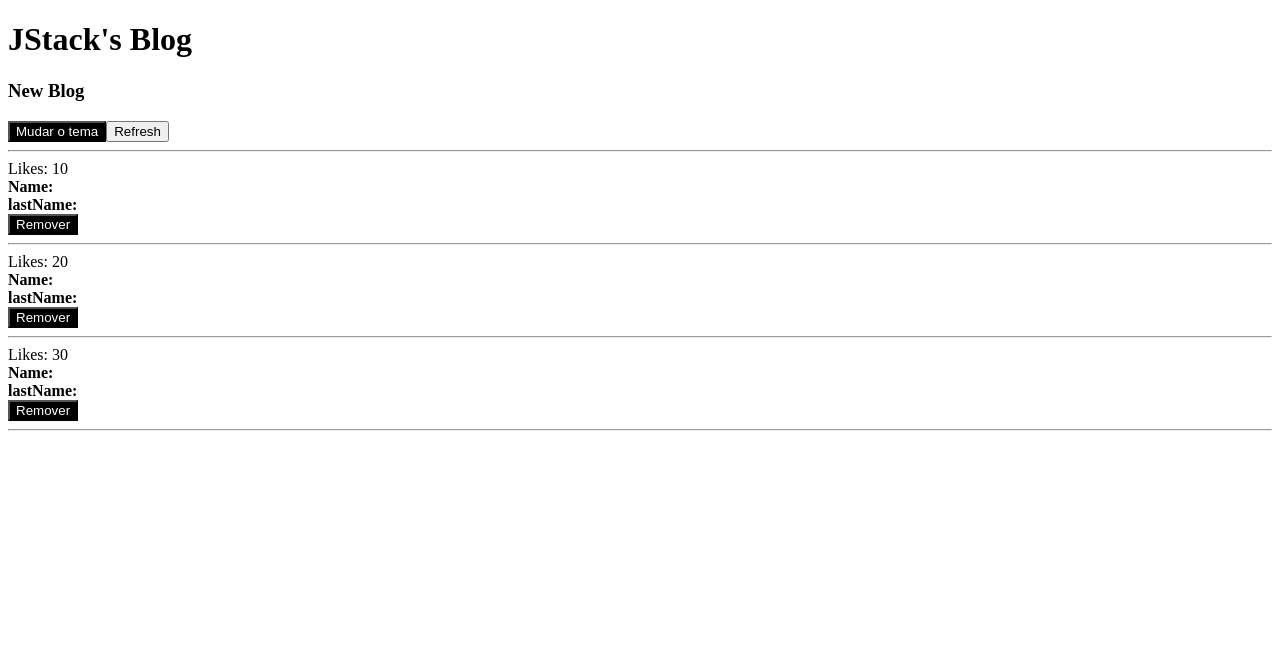
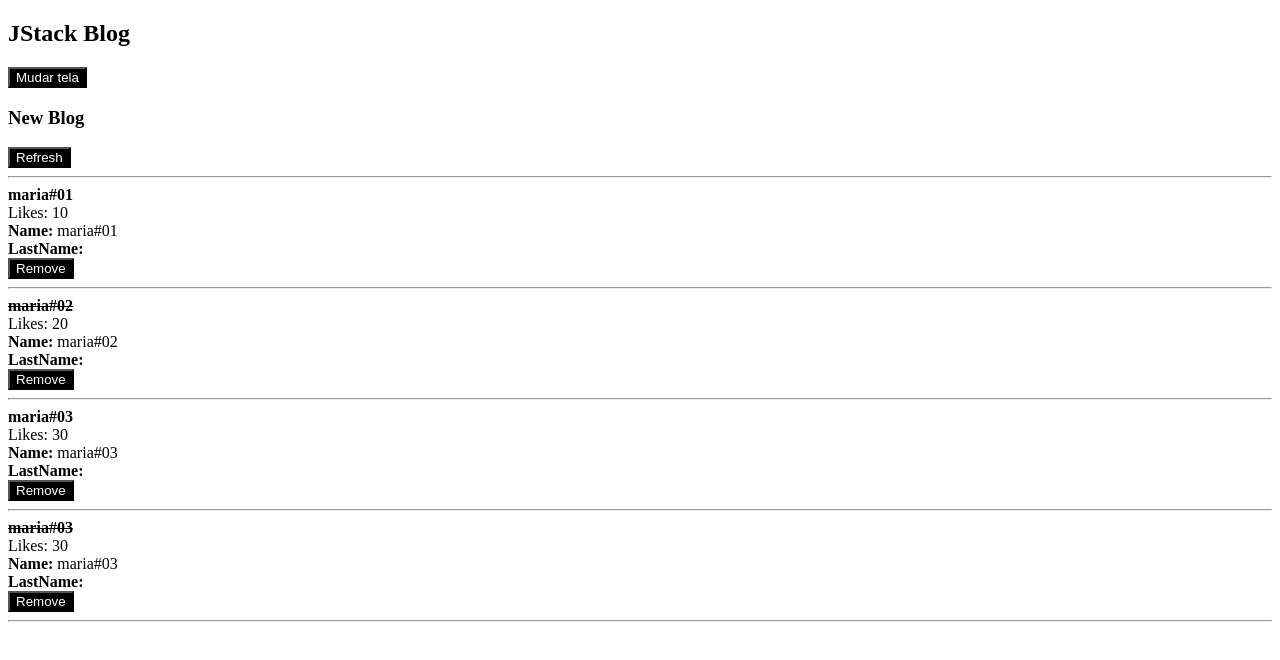
Before and after one commit to JosefStonon/React, a React app: page / in a window 1280 px wide. Shown: the top 660 px of the page. Built offline with nearby package versions, Linux system fonts and the light colour scheme.

Commit message:
contectAPI Driling

```diff
--- a/src/App.js
+++ b/src/App.js
@@ -1,20 +1,26 @@
-import React, { useState, createContext } from 'react';
+import React, { useState } from 'react';
 
+import Header from './Header';
 import Post from './Post';
-import Blog from './Blog';
-import { ThemeProvider } from './ThemeContext';
+import Button from './Button';
 
 
 export default function App() {
+  const [theme, setTheme] = useState('dark')
 
 
   const [posts, setPost] = useState([
-    {id: Math.random(), name: 'name#01', lastName: 'lastName#01', likes: 10},
-    {id: Math.random(), name: 'name#02', lastName: 'lastName#02', likes: 20},
-    {id: Math.random(), name: 'name#03', lastName: 'lastName#03', likes: 30},
+    {id: Math.random(), name: 'maria#01', lastName: 'lastname#01', likes: 10, read: false},
+    {id: Math.random(), name: 'maria#02', lastName: 'lastname#02', likes: 20, read: true},
+    {id: Math.random(), name: 'maria#03', lastName: 'lastname#03', likes: 30, read: false},
+    {id: Math.random(), name: 'maria#03', lastName: 'lastname#03', likes: 30, read: true},
   ]);
 
-
+  function handleToggleTheme() {
+    setTheme((prevState) => prevState == 'dark'
+    ? 'light'
+    : 'dark')
+  }
 
   function handleRefresh() {
       setTimeout(() => {
@@ -22,44 +28,42 @@ export default function App() {
           ...prevState,
           {
             id: Math.random(),
-            name: `name#01${prevState.length + 1}`,
-            lastName: `lastName01${prevState.length + 1}`,
-            likes: `${prevState.length + 1}`
+            name: `maria#01${posts.length + 1}`,
+            lastName: `lastname#01${posts.length + 1}`,
+            likes: posts.length + 1
           }
         ])
-      }, 1000);
-  };
+      }, 1500);
+  }
 
-  function handleRemovePost(postId) {
+  function handleRemove(postId) {
     setPost((prevState) => (
       prevState.filter(post => post.id !== postId)
     ))
   }
+  return (
 
-  return (
-    <ThemeProvider>
-      <Post
+    <>
+        <Header
+        theme={theme}
+          onToggleTheme={handleToggleTheme}
+        >
 
-      >
-        <button onClick={handleRefresh}>Refresh</button>
-      </Post>
+          <Button theme={theme} onClick={handleRefresh}>Refresh</Button>
+        </Header>
 
-      {posts.map(post => (
-          <Blog
+
+        {posts.map(post => (
+          <Post
           key={post.id}
             likes={post.likes}
-            onRemove={handleRemovePost}
-            post={{
-              id: post.id,
-              name: post.name,
-              lastName: post.lastName
-            }}
-
+            onRemove={handleRemove}
+            post={post}
+            theme={theme}
 
           />
-      ))}
-    </ThemeProvider>
-
+        ))}
+    </>
 
   )
 }
--- a/src/Blog.js
+++ /dev/null
@@ -1,32 +0,0 @@
-import React from 'react';
-import PropTypes from 'prop-types';
-import PostHeader from './PostHeader';
-
-
-export default function Blog(props) {
-  return (
-
-    <>
-
-          Likes: {props.likes}
-          <PostHeader
-            theme={props.theme}
-            onRemove={props.onRemove}
-            post={{
-              id: props.post.id
-            }}
-          />
-
-        <hr />
-    </>
-  )
-};
-
-Blog.proptype = {
-  theme: PropTypes.string.isRequired,
-    likes: PropTypes.number.isRequired,
-    onRemove: PropTypes.func.isRequired,
-    post: PropTypes.shape({
-      id: PropTypes.number.isRequired
-    })
-}
--- a/src/Button.js
+++ b/src/Button.js
@@ -1,32 +1,24 @@
-import React, { useContext } from 'react';
+import React from 'react';
 import PropTypes from 'prop-types';
 
-import { ThemeContext } from './ThemeContext';
+export default function Button(props) {
+  const theme = props.theme;
+  return (
+        <button
 
-export default function Button(props) {
-
-  const { theme } = useContext(ThemeContext);
-
-
-
-
-  return (
-
-        <button
           onClick={props.onClick}
           style={{color: theme === 'dark' ? '#fff' : '#000',
                   background: theme === 'dark' ? '#000' : '#fff',
-
-        }}
+                }}
         >
           {props.children}
+
         </button>
-
   );
 }
 
-Button.proptypes ={
-  theme: PropTypes.string.isRequired,
-  children: PropTypes.node.isRequired,
-  onClick: PropTypes.func.isRequired
+Button.proptypes = {
+    theme: PropTypes.string.isRequired,
+    children: PropTypes.node.isRequired,
+    onClick: PropTypes.func.isRequired
 }
--- /dev/null
+++ b/src/Header.js
@@ -0,0 +1,34 @@
+import React from 'react';
+import PropTypes from 'prop-types';
+
+import Button from './Button';
+
+export default function Header(props) {
+
+  console.log(props.theme)
+  return (
+
+    <>
+        <article>
+          <h1>{props.title}</h1>
+          <Button theme={props.theme} onClick={props.onToggleTheme}>Mudar tela</Button>
+          <h3>{props.subtitle}</h3>
+        </article>
+        {props.children}
+
+        <hr />
+    </>
+  )
+}
+
+Header.proptypes = {
+  theme: PropTypes.string.isRequired,
+  onToggleTheme: PropTypes.func.isRequired,
+  title: PropTypes.string.isRequired,
+  subtitle: PropTypes.string.isRequired
+}
+
+Header.defaultProps = {
+  title: 'JStack Blog',
+  subtitle: 'New Blog'
+}
--- a/src/Post.js
+++ b/src/Post.js
@@ -1,34 +1,36 @@
-import React, { useContext } from 'react';
+import React from "react";
 import PropTypes from 'prop-types';
-import Button from './Button';
 
-import { ThemeContext } from './ThemeContext';
+import PostHeader from './PostsHeader';
+
 
 export default function Post(props) {
-  const { onToggleTheme } = useContext(ThemeContext);
-
   return (
     <>
-        <h1>{props.title}</h1>
-        <h3>{props.subtitle}</h3>
-        <Button onClick={onToggleTheme}>
-          Mudar o tema
-        </Button>
-        {props.children}
-        <hr />
-
+       <article>
+        <PostHeader
+        theme={props.theme}
+          onRemove={props.onRemove}
+          post={{
+            id: props.post.id,
+            name: props.post.name,
+            read: props.post.read,
+            likes: props.post.likes
+          }}
+        />
+       </article>
 
     </>
   )
 }
 
-Post.propTypes = {
-  onToggleTheme: PropTypes.func.isRequired,
-  title: PropTypes.string.isRequired,
-  subtitle: PropTypes.string.isRequired
+Post.proptypes = {
+  theme: PropTypes.string.isRequired,
+  onRemove: PropTypes.func.isRequired,
+  post: PropTypes.shape({
+    likes: PropTypes.number.isRequired,
+    id: PropTypes.number.isRequired,
+    name: PropTypes.string.isRequired,
+    read: PropTypes.bool.isRequired
+  }).isRequired
 }
-
-Post.defaultProps = {
-  title: `JStack's Blog`,
-  subtitle: `New Blog`
-}
--- a/src/PostHeader.js
+++ /dev/null
@@ -1,35 +0,0 @@
-import React from "react";
-import PropTypes from 'prop-types';
-import Button from "./Button";
-
-
-export default function PostHeader(props) {
-
-  return (
-
-    <>
-
-          <article>
-            <strong> Name: </strong>{props.post.name}<br />
-            <strong> lastName: </strong>{props.post.lastName}
-          </article>
-
-          <Button
-            theme={props.theme}
-            onClick={() => props.onRemove(props.post.id)}>
-            Remover
-          </Button>
-    </>
-  )
-}
-
-PostHeader.propTypes = {
-  theme: PropTypes.string.isRequired,
-  likes: PropTypes.number.isRequired,
-  onRemove: PropTypes.func.isRequired,
-  post: PropTypes.shape({
-    id: PropTypes.number.isRequired,
-    name: PropTypes.string.isRequired,
-    lastName: PropTypes.string.isRequired
-  }).isRequired
-}
--- /dev/null
+++ b/src/PostsHeader.js
@@ -0,0 +1,46 @@
+import React from 'react';
+import PropTypes from 'prop-types';
+
+import Button from './Button';
+
+
+export default function PostHeader(props) {
+  return (
+    <>
+        <strong>
+          {props.post.read && <s>{props.post.name}</s>}
+          {!props.post.read && props.post.name}
+        </strong>
+            <article>
+              Likes: {props.post.likes}
+              <br />
+              <strong>Name: </strong> {props.post.name}
+              <br />
+              <strong>LastName: </strong> {props.post.lastName}
+              <br />
+              <Button
+              theme={props.theme}
+              onClick={() => props.onRemove(props.post.id)}>
+                Remove
+              </Button>
+              {props.children}
+              <hr />
+            </article>
+
+
+
+    </>
+  )
+}
+
+PostHeader.proptypes = {
+  theme: PropTypes.string.isRequired,
+  onRemove: PropTypes.func.isRequired,
+  post: PropTypes.shape({
+    likes: PropTypes.number.isRequired,
+    id: PropTypes.number.isRequired,
+    name: PropTypes.string.isRequired,
+    lastName: PropTypes.string.isRequired,
+    read: PropTypes.bool.isRequired
+  }).isRequired
+}
--- a/src/ThemeContext.js
+++ /dev/null
@@ -1,24 +0,0 @@
-import React, { useState, Provider } from 'react';
-import { createContext } from 'react';
-
-export const ThemeContext = createContext();
-
-
-
-export function ThemeProvider(props) {
-  const [theme, setTheme] = useState('dark');
-
-  function handleToogleTheme() {
-    setTheme((prevState) =>
-      prevState === 'dark'
-        ? 'light'
-        : 'dark'
-     )
-  }
-
-  return (
-    <ThemeContext.Provider value={{theme, onToggleTheme: handleToogleTheme}}>
-        {props.children}
-    </ThemeContext.Provider>
-  )
-}
--- a/src/index.js
+++ b/src/index.js
@@ -1,9 +1,9 @@
 import React from 'react';
-import ReactDom from 'react-dom';
+import ReactDOM from 'react-dom';
 
 import App from './App';
 
-ReactDom.render(
+ReactDOM.render(
   <App />,
   document.getElementById('root')
 )
--- a/webpack.config.js
+++ b/webpack.config.js
@@ -12,31 +12,28 @@ module.exports = {
 
   performance: {
     maxEntrypointSize: 512000,
-    maxAssetSize: 512000,
+    maxAssetSize: 512000
   },
 
   plugins: [
+    new HtmlWebpackPlugin({
+      template: path.resolve(__dirname, 'public', 'index.html')
+    }),
 
-      new HtmlWebpackPlugin({
-        template: path.resolve(__dirname, 'public', 'index.html')
-      }),
-
-      new CleanWebpackPlugin()
-
+    new CleanWebpackPlugin()
   ],
 
   module: {
     rules: [
       {
-        test: /\.js?$/,
+        test: /\.jsx?$/,
         exclude: /node_modules/,
-        use: 'babel-loader'
-      }
-    ]
+        use: 'babel-loader',
+      },
+    ],
   },
 
   devServer: {
-    port: 3000,
+    port: 3000
   }
-
 }
```
Also changed, not shown: 2 other files (tests, documents, lock files or other folders).
